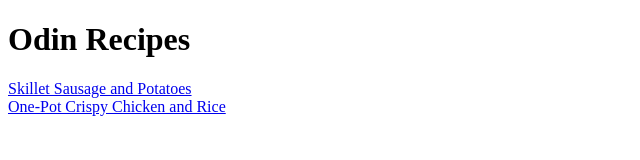
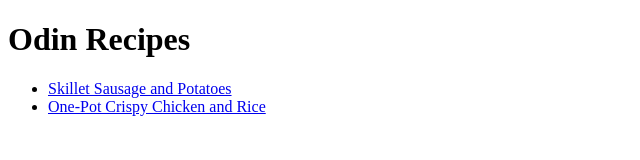
Before and after one commit to alphaleo21/odin-recipes, a plain HTML site: page index.html in a window 1280 px wide. Shown: the whole page, without its empty margins (0-640 px from the left). Drawn offline with Linux system fonts and the light colour scheme.

```diff
--- a/index.html
+++ b/index.html
@@ -8,7 +8,9 @@
 </head>
 <body>
     <h1>Odin Recipes</h1>
-    <a href="recipes/potatoes.html">Skillet Sausage and Potatoes</a><br>
-    <a href="recipes/chicken.html">One-Pot Crispy Chicken and Rice</a>
+    <ul>
+    <li><a href="recipes/potatoes.html">Skillet Sausage and Potatoes</a><br></li>
+    <li><a href="recipes/chicken.html">One-Pot Crispy Chicken and Rice</a></li>
+    </ul>
 </body>
 </html>
```
Also changed, not shown: 1 other file.
